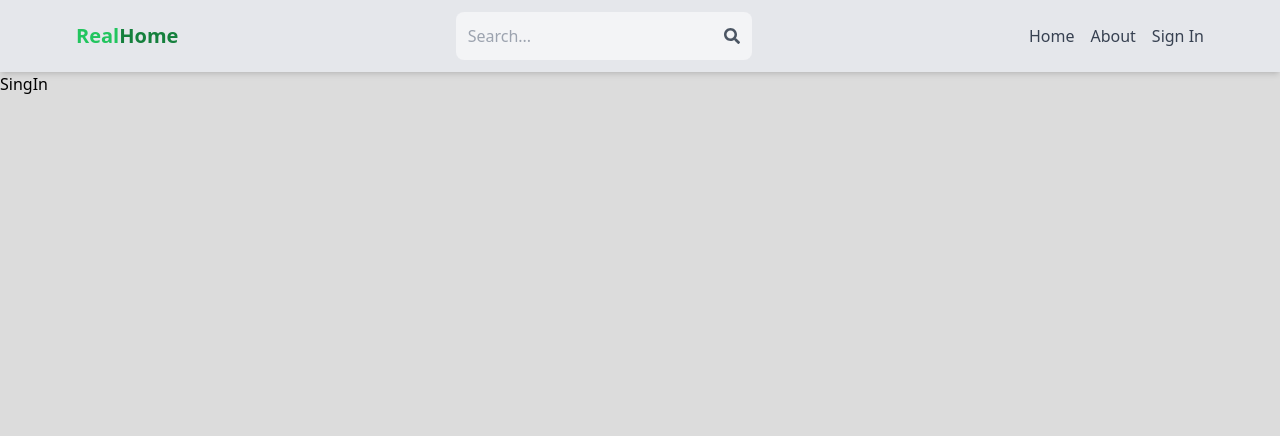
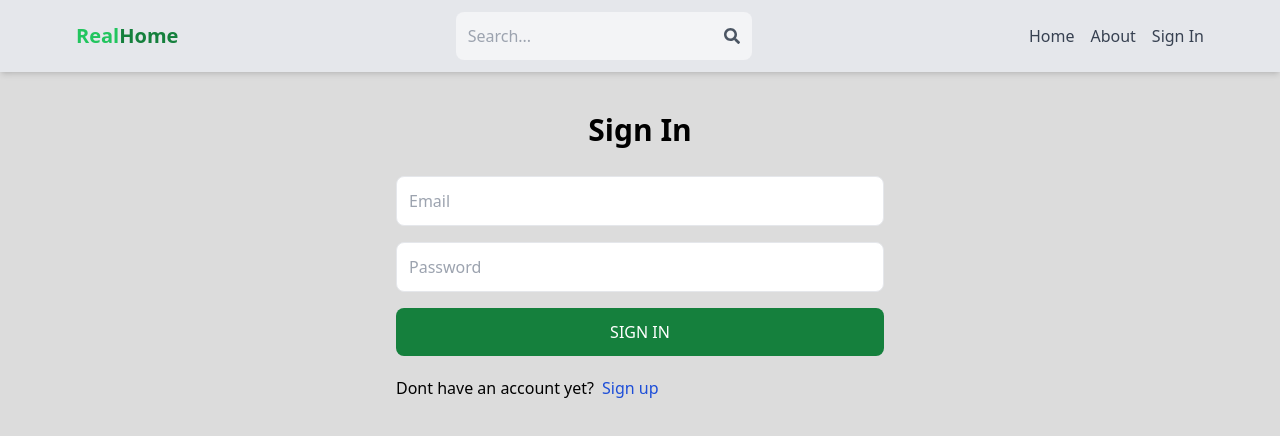
Before and after one commit to Raymond-XishengChen/RealHome, a React (Vite) app in the folder client/: page /sign-in in a window 1280 px wide. Shown: the top 436 px of the page. Built offline with nearby package versions, Linux system fonts and the light colour scheme.

Commit message:
Hide returned password when user try to sign in, & adding contents to signin page

```diff
--- a/client/src/pages/SingIn.jsx
+++ b/client/src/pages/SingIn.jsx
@@ -1,5 +1,87 @@
-export default function SingIn() {
+// Sign up page for new users
+import { useState } from "react";
+import { Link, useNavigate } from "react-router-dom";
+
+
+export default function SignIn() {
+
+  const [formData, setFormData] =useState({});
+  // Set state if there's an error occurs, null at the beginning by default
+  const [error, setError] = useState (null);
+  // Set state to loading when user information are not ready to be registered
+  // Set to not loading at the beginning by default
+  const [loading, setLoading] = useState(false);
+  // Define nevigate for when signing up successfully, redirect user to sign in page
+  const navigate = useNavigate();
+  // Set up onclick event when user enter their user information
+  // for the fields that's already filled, we don't want to lose track on them
+  const handleChange = (e) =>{
+    setFormData(
+      {
+        // Using Spread operator to keep the data that's already entered
+        ...formData,
+        [e.target.id]: e.target.value,
+      }
+    )
+  }
+  const handleSubmit = async (e) => {
+    // Prevent refreshing the page on submitting the form
+    e.preventDefault();
+
+    try {
+      // At start of the sign up page, loading is true so that the sign up button is not enabled, until all user info is ready
+      setLoading(true);
+      // Create a fetch api call for "sign up", with POST method and JSON type message by stringifying the input data
+      const res = await fetch("/api/auth/signin", {
+        method: "POST",
+        headers: {
+          "content-Type": "application/json",
+        },
+        body:JSON.stringify(formData),
+      });
+      const data = await res.json();
+      // In the backend index.js, a middleware for error handling, checks if the status is success of fail
+      // If failed, display the error message and change loading status
+      if (data.success === false){
+        setLoading(false);
+        setError(data.message);
+        return;
+      }
+      // If all infomation are checked and all ready to go
+      // Reset the loading state and no error is displayed
+      setLoading(false);
+      setError(null);
+      // Navigate to sign in page if user is signed up successfully
+      navigate("/");
+    } catch (error) {
+      setLoading(false);
+      setError(error.message);
+    }
+  }
+  console.log(formData);
+
   return (
-    <div>SingIn</div>
+    <div className="p-3 max-w-lg mx-auto">
+      <h1 className="text-3xl text-center font-bold my-7">Sign In</h1>
+      <form className="flex flex-col gap-4 " onSubmit={handleSubmit}>
+        {/* 3 inputs for creating a new user */}
+
+        <input type="email" placeholder="Email" className="border p-3 rounded-lg" id="email" onChange={handleChange}/>
+        <input type="password" placeholder="Password" className="border p-3 rounded-lg" id="password" onChange={handleChange}/>
+        {/* Sign up button */}
+        {/* When loading is true, button text is "Loading" and button is disabled */}
+        {/* When loading is false, button text shows "Sign Up" and button is enabled for signing up */}
+        <button className="bg-green-700 text-white p-3 rounded-lg hover:opacity-90" disabled={loading}>
+          {loading ? "Loading..." : "SIGN IN"}</button>
+
+      </form>
+      <div className="flex gap-2 mt-5">
+        <p>Dont have an account yet?</p>
+        <Link to = {"/sign-up"}>
+          <span className="text-blue-700">Sign up</span>
+        </Link>
+      </div>
+      {error && <p className="text-red-500 mt-5"> { error } </p>}
+    </div>
   )
 }
```
Also changed, not shown: 1 other file (tests, documents, lock files or other folders).
